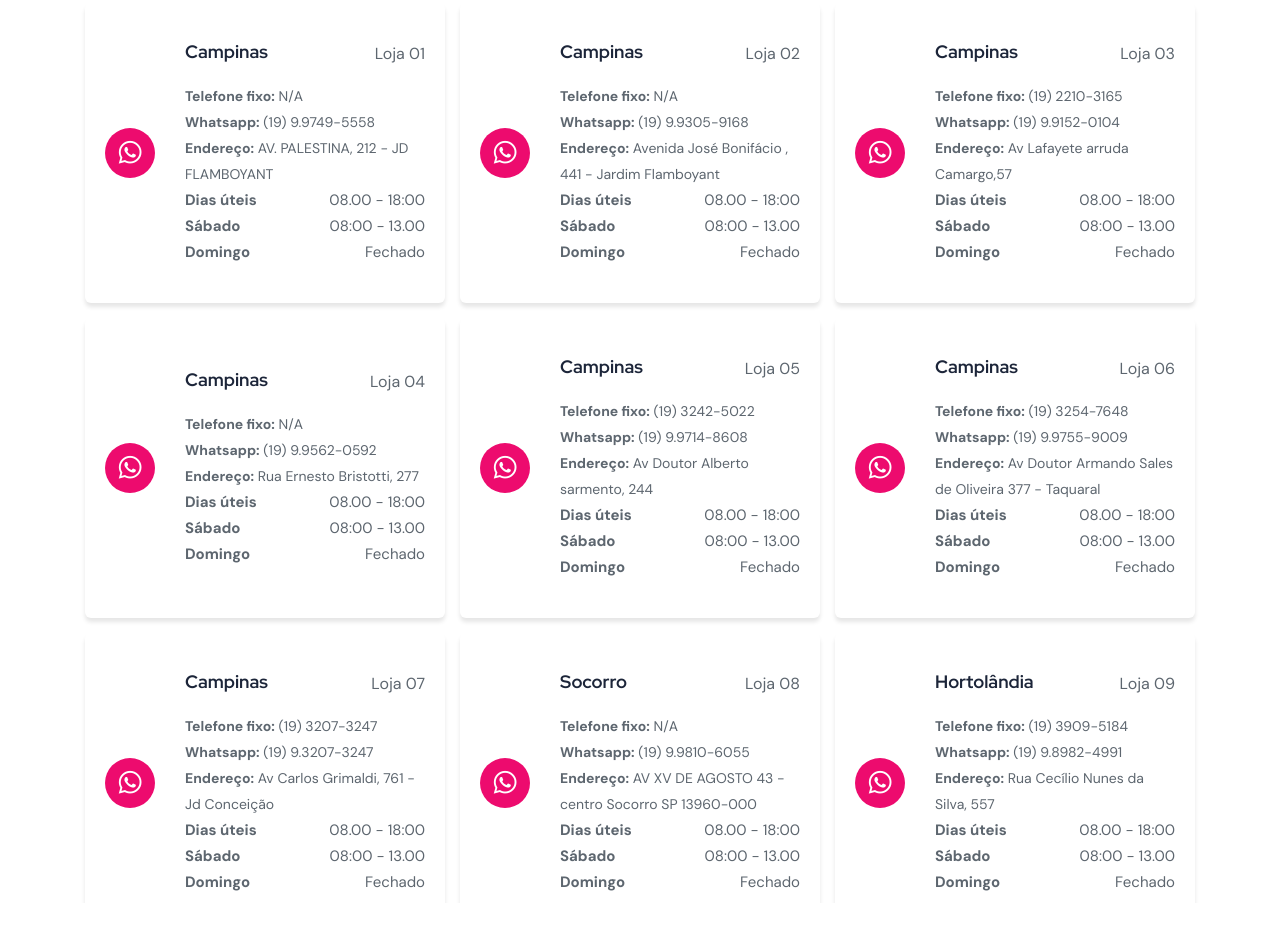
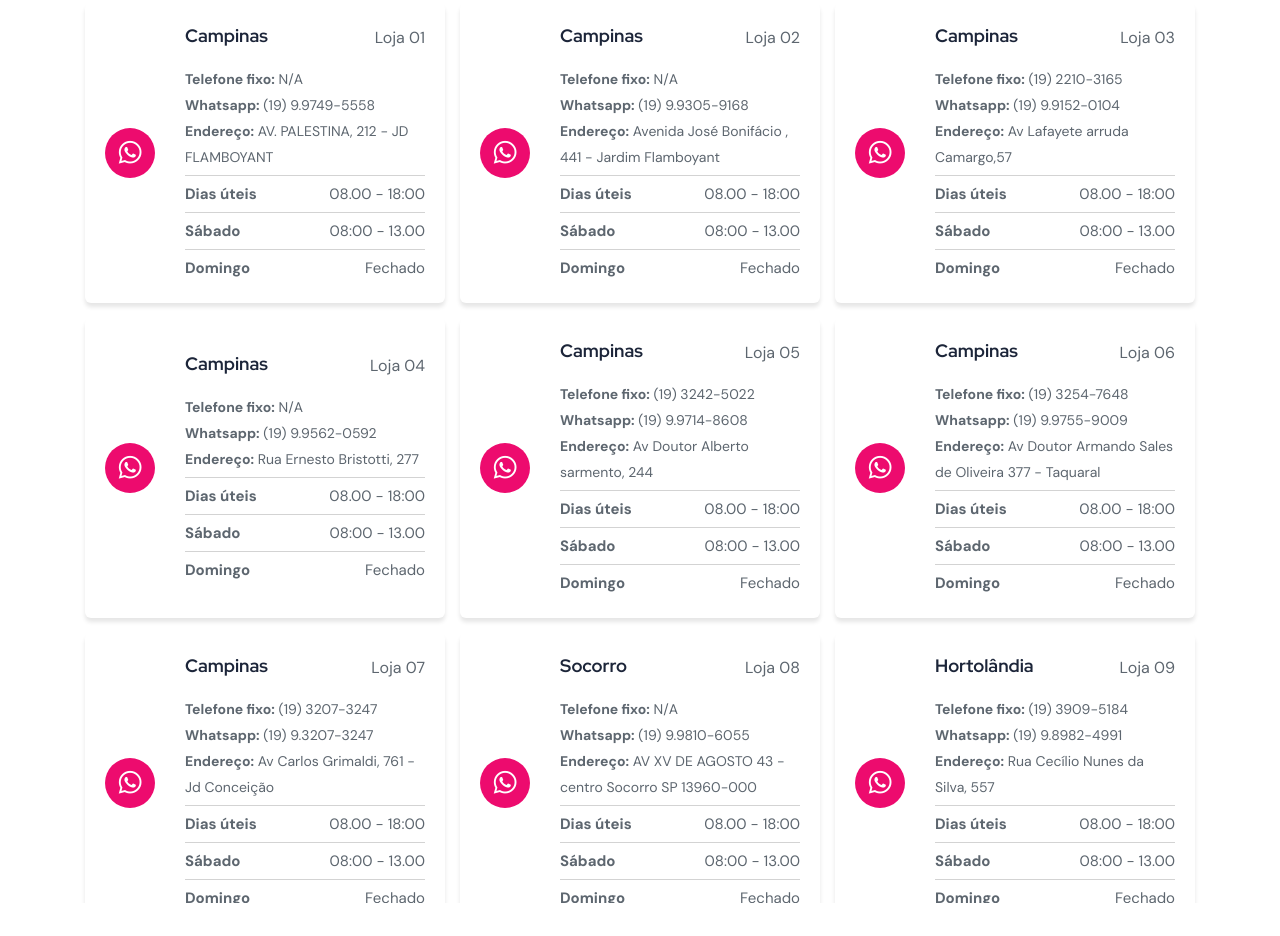
Before and after one commit to dcoferraz/kaka-limpeza, a website: page index.html in a window 1280 px wide. Shown: the part 4674-5610 px from the top of the page. Drawn offline with Linux system fonts and the light colour scheme; a script that the page names is missing.

Commit message:
hora de funcionamento agora com borda superior

```diff
--- a/assets/css/custom.css
+++ b/assets/css/custom.css
@@ -75,6 +75,9 @@
 .store .opening-time-inner .single-opening {
   display: flex;
   justify-content: space-between;
+  border-top: 0.5px solid lightgray;
+  margin-top: 5px;
+  padding-top: 5px;
 }
 
 .store .opening-time-inner .single-opening p {
```
